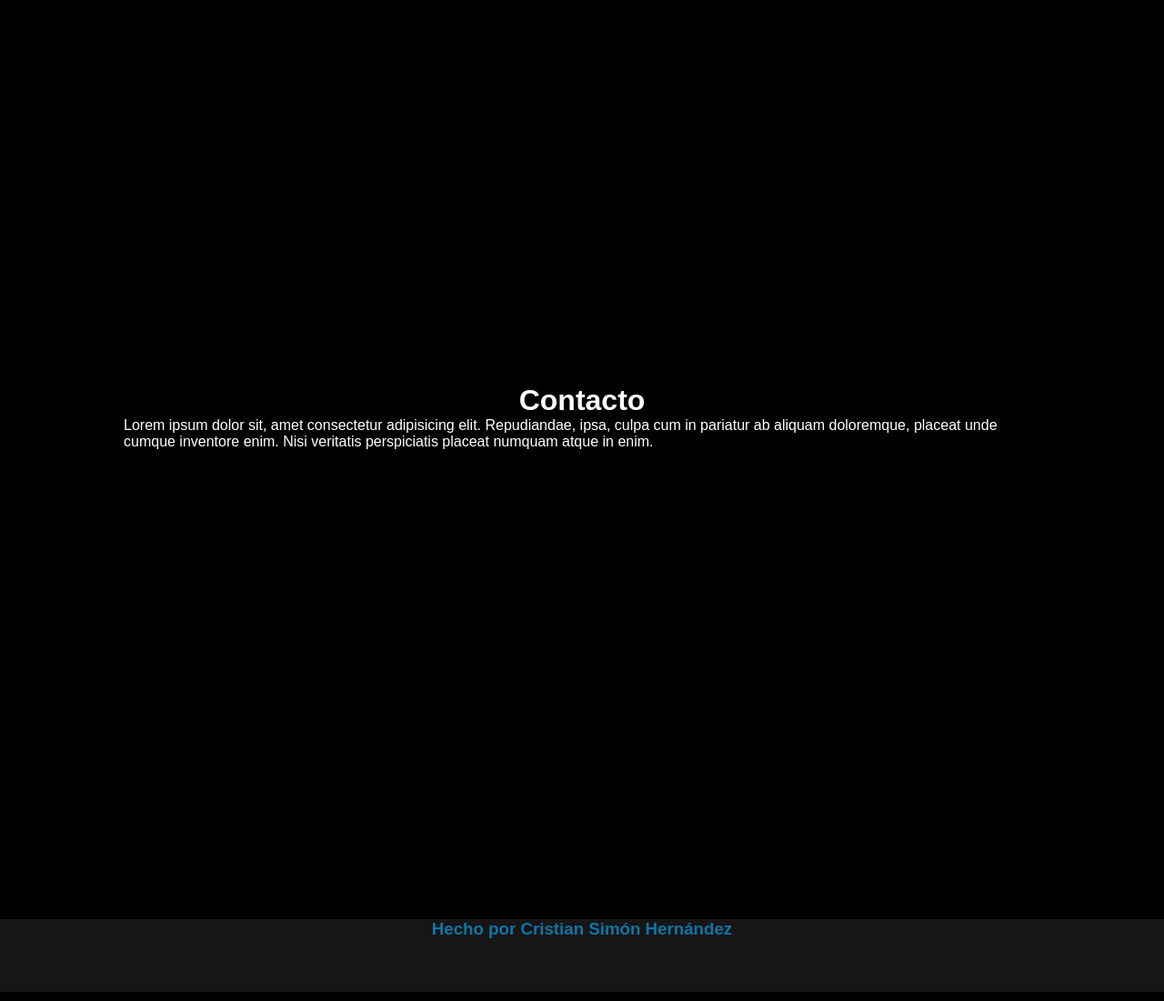
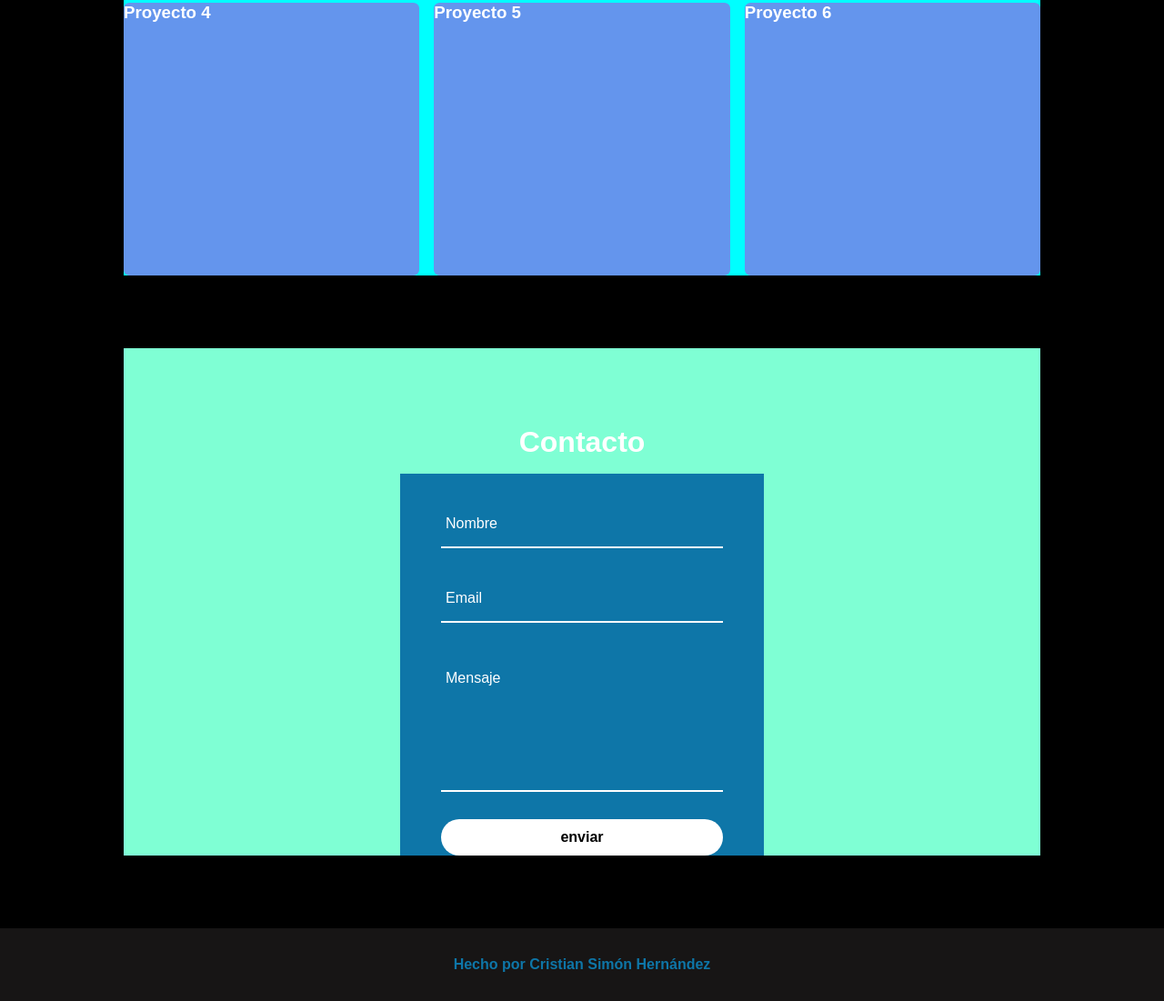
Before and after one commit to SimonKhi/Portfolio, a plain HTML site: page index.html in a window 1280 px wide. Shown: the part 1493-2594 px from the top of the page at 91% size. Drawn offline with Linux system fonts and the light colour scheme.

Commit message:
Estilos contacto

```diff
--- a/estilos/style.css
+++ b/estilos/style.css
@@ -24,11 +24,12 @@ body {
 */
 
 header {
-    background: transparent;
+    background: rgba(0, 0, 0, .1);
     backdrop-filter: blur(10px);
     width: 100%;
     position: fixed;
     top: 0;
+    z-index: 1;
 }
 
 .navegacion {
@@ -79,7 +80,6 @@ nav a.active, nav a:hover {
     ------------------------- CONTENIDO -------------------------
 */
 section {
-    /* padding-top: 30px; */
     margin: 2rem 8.5rem;
     color: white;
 }
@@ -93,7 +93,7 @@ section {
     justify-content: space-around;
     align-items: center;
     margin: 5rem auto;
-    min-height: 80vh;
+    min-height: 85vh;
     background-color: gray;
 }
 
@@ -164,8 +164,9 @@ section {
     ------------------------- En la Sección de SOBRE MÍ -------------------------
 */
 .sobre {
-    margin: 5rem auto;
-    padding-top: 83px;
+    /* margin: 5rem auto; */
+    padding-top: 85px;
+    background: #0e76a8;
 }
 
 .sobre h1 {
@@ -178,10 +179,11 @@ section {
 */
 .proyectos {
     margin: 5rem auto;
-    padding-top: 83px;
+    padding-top: 85px;
     display: grid;
     grid-template-columns: repeat(auto-fit, minmax(300px, 1fr));
     gap: 16px;
+    background: aqua;
 }
 
 .proyectos h1 {
@@ -195,24 +197,112 @@ section {
 .proyecto {
     height: 300px;
     border-radius: 2%;
+    background: cornflowerblue;
 }
 
 /*
     ------------------------- En la Sección de CONTACTOS -------------------------
 */
 .contacto {
-    /* margin: 5rem auto; */
-    padding-top: 83px;
-    height: 40rem;
+    margin: 5rem auto;
+    padding-top: 85px;
+    display: flex;
+    justify-content: center;
+    align-items: center;
+    flex-direction: column;
+    background: aquamarine;
 }
 
 .contacto h1 {
     font-size: 2rem;
     font-weight: 600;
+    text-align: center;
+}
+
+.formulario {
+    /* position: absolute; */
+    margin-top: 1rem;
+    width: 400px;
+    /* height: 450px; */
     display: flex;
     justify-content: center;
+    align-items: center;
+    background: #0e76a8;
 }
 
+.inputbox {
+    position: relative;
+    margin: 30px 0;
+    width: 310px;
+    border-bottom: 2px solid #fff;
+}
+
+.inputbox label {
+    position: absolute;
+    top: 50%;
+    left: 5px;
+    transform: translateY(-50%);
+    color: #fff;
+    font-size: 1em;
+    transition: 0.5s;
+}
+
+input:focus ~ label {
+    top: -5px;
+}
+
+input:valid ~ label {
+    top: -5px;
+}
+
+.inputbox input{
+    width: 100%;
+    height: 50px;
+    background: transparent;
+    border: none;
+    outline: none;
+    font-size: 1em;
+    padding: 0 20px 0 5px;
+    color: #fff;
+}
+
+.inputbox #mensaje {
+    top: 20%;
+}
+
+textarea:focus ~ #mensaje {
+    top: -5px;
+}
+
+textarea:valid ~ #mensaje {
+    top: -5px;
+}
+
+.inputbox textarea{
+    min-width: 100%;
+    max-width: 100%;
+    min-height: 150px;
+    max-height: 150px;
+    background: transparent;
+    border: none;
+    outline: none;
+    font-size: 1rem;
+    color: #fff;
+    padding: 20px 35px 0 5px;
+    resize: none;
+    font-family: 'Poppins', sans-serif;
+}
+
+.boton {
+    width: 100%;
+    height: 40px;
+    border-radius: 40px;
+    background: #fff;
+    border: none;
+    font-size: 1em;
+    font-weight: 600;
+    cursor: pointer;
+}
 
 /*
     ------------------------- En el FOOTER -------------------------
@@ -223,8 +313,18 @@ footer{
     color: #0e76a8;
     width: 100%;
     height: 5rem;
-    text-align: center;
+    display: flex;
+    justify-content: center;
+    align-items: center;
 }
+
+/*
+---------------------------------------------------------------------------------
+
+    ------------------------------ ZONA RESPONSIVA ------------------------------
+
+---------------------------------------------------------------------------------
+*/
 
 /*
     ------------------------- Responsivo para Tabletas -------------------------
@@ -278,8 +378,8 @@ footer{
         top: 50px;
         width: 100%;
         text-align: center;
-        background-color: black;
         right: -100%;
+        padding: 0.5rem;
     }
 
     #click:checked~nav {
@@ -292,11 +392,19 @@ footer{
         margin: 1rem 1.5rem;
     }
 
+    .sobre {
+        padding-top: 52px;
+    }
+
     .proyectos {
-        padding-top: 51px;
+        padding-top: 52px;
     }
 
     .contacto {
-        padding-top: 51px;
+        padding-top: 52px;
+    }
+
+    .formulario{
+        width: 100%;
     }
 }
--- a/index.html
+++ b/index.html
@@ -32,7 +32,7 @@
 
         <div class="main" id="inicio">
             <div class="presentacion">
-                <h1><span>Hola mundo</span><br> Soy <span style="color: cadetblue;">Cristian</span>
+                <h1><span>Hola mundo</span><br> Soy <span style="color: cadetblue;">Cristian Simón</span>
                 </h1>
                 <p>Lorem ipsum dolor sit amet consectetur adipisicing elit. Quo, obcaecati earum excepturi minus quam quisquam ex quis voluptas rerum, doloribus deserunt nisi consectetur maxime, fugiat ipsa? Fugiat quia iusto neque.</p>
                 <div class="social">
@@ -73,11 +73,28 @@
 
         <div class="contacto" id="contacto">
             <h1>Contacto</h1>
-            <p>Lorem ipsum dolor sit, amet consectetur adipisicing elit. Repudiandae, ipsa, culpa cum in pariatur ab aliquam doloremque, placeat unde cumque inventore enim. Nisi veritatis perspiciatis placeat numquam atque in enim.</p>
+            <div class="formulario">
+                <form action="">
+                    <div class="inputbox">
+                        <input type="text" name="nombre" required>
+                        <label for="">Nombre</label>
+                    </div>
+                    <div class="inputbox">
+                        <input type="email" name="email" id="" required>
+                        <label for="">Email</label>
+                    </div>
+                    <div class="inputbox">
+                        <!-- <input type="text" name="mensaje" id=""> -->
+                        <textarea name="mensaje" id="" required></textarea>
+                        <label for="" id="mensaje">Mensaje</label>
+                    </div>
+                        <input type="button" value="enviar" class="boton">
+                </form>
+            </div>
         </div>
     </section>
     <footer>
-        <h3>Hecho por Cristian Simón Hernández</h3>
+        <h4>Hecho por Cristian Simón Hernández</h4>
     </footer>
 </body>
 </html>
```
